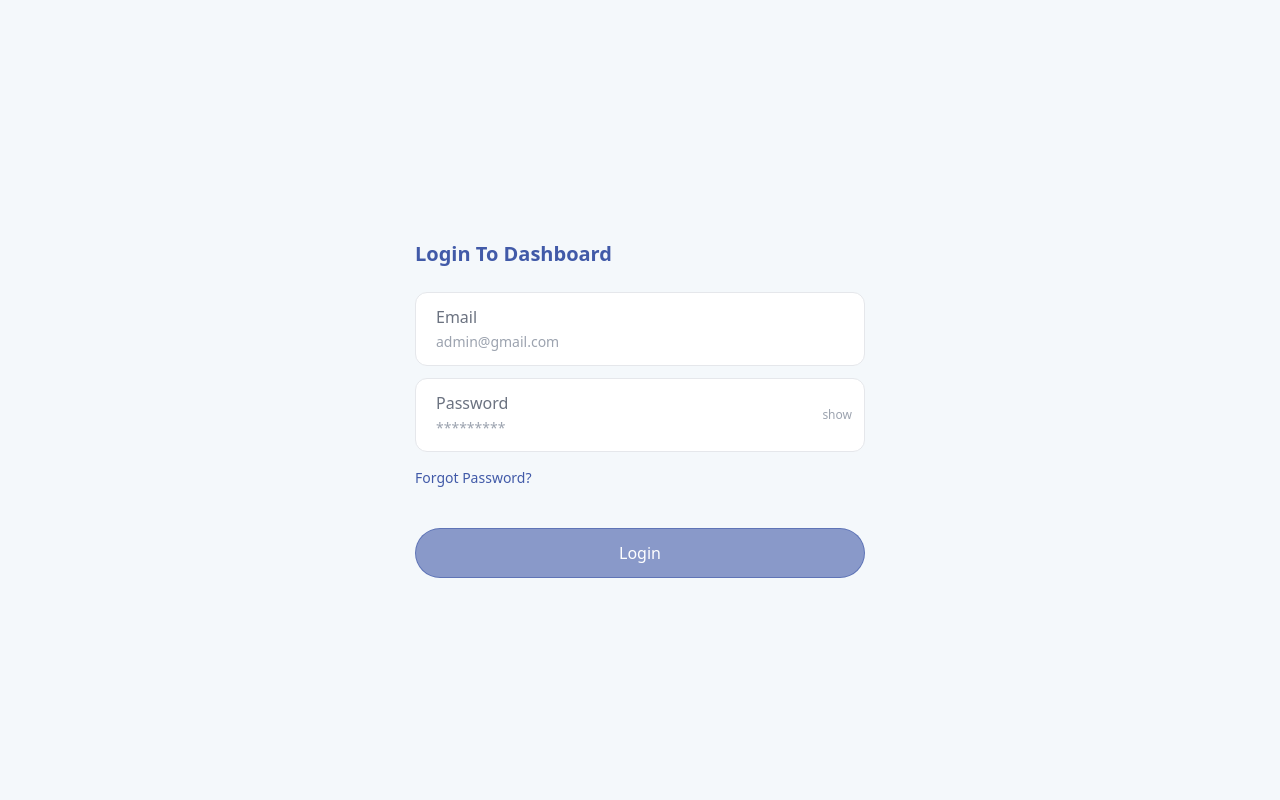
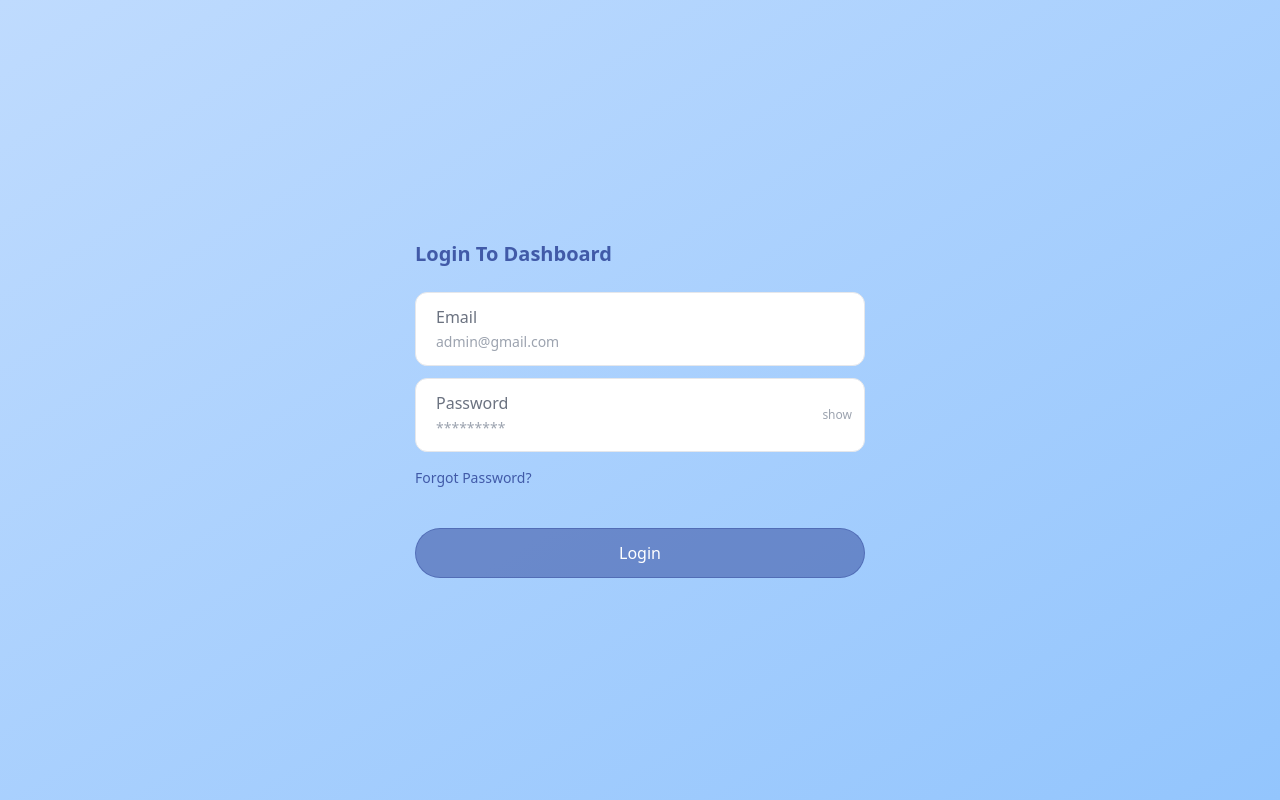
Before and after one commit to zicozydailva/task-management-app, a React (Vite) app: page /auth/login in a window 1280 px wide. Built offline with nearby package versions, Linux system fonts and the light colour scheme; no server answers; a web font is replaced by a local one.

Commit message:
chore: task numbering

```diff
--- a/src/pages/auth/Login.tsx
+++ b/src/pages/auth/Login.tsx
@@ -43,7 +43,7 @@ const Login = () => {
   };
 
   return (
-    <div className="flex h-screen w-screen flex-col bg-background px-5 md:px-24">
+    <div className="flex h-screen w-screen flex-col bg-background bg-gradient-to-br from-blue-200 to-blue-300 px-5 md:px-24">
       <header className="py-6"></header>
       <main className="mt-28 flex w-full justify-center md:mt-48">
         <form className="w-full md:w-[450px]" onSubmit={handleSubmit}>
@@ -68,7 +68,7 @@ const Login = () => {
             />
           </div>
           <div className="mt-4 text-sm text-primary">
-            <a href={"/"}>Forgot Password?</a>
+            <a href={"#"}>Forgot Password?</a>
           </div>
           <Button
             className="mt-10"
--- a/src/pages/dashboard/Dashboard.tsx
+++ b/src/pages/dashboard/Dashboard.tsx
@@ -286,7 +286,7 @@ const Dashboard = () => {
         <aside className=" md:w-2/3 rounded-xl border border-gray-300 p-8">
           <h2 className="mb-4 text-black">Users</h2>
           <h2 className="mb-4 font-semibold text-2xl text-black">
-            <CountUp end={141} duration={3} />
+            <CountUp end={users?.length || 0} duration={3} />
           </h2>
           <ActiveEsimChart />
         </aside>
```
